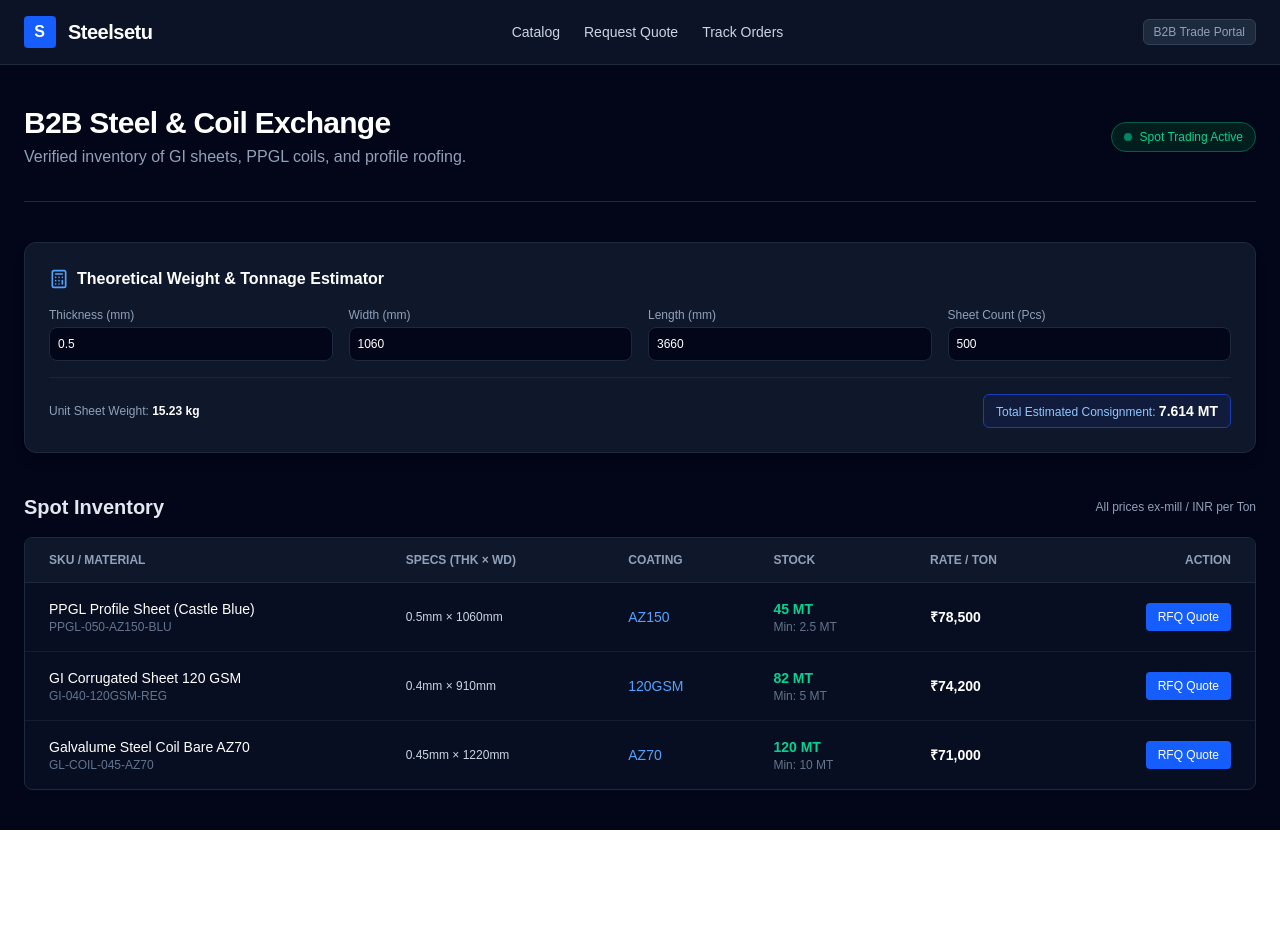
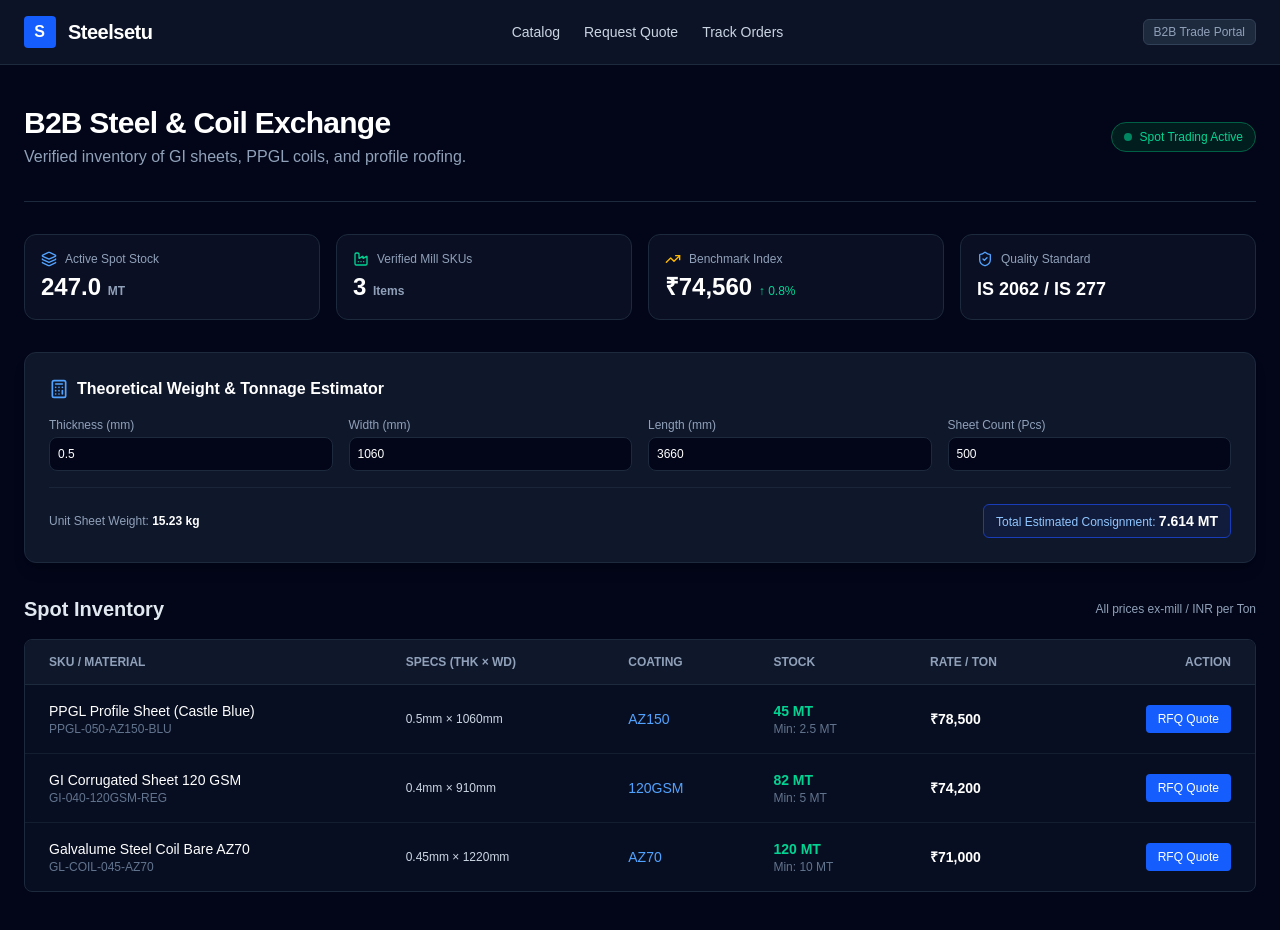
Before and after one commit to mohitsiddhi-art/steelsetu-platform, a Next.js app: page / in a window 1280 px wide. Before the commit the page ends 830 px from the top, so only its background shows below. Built offline with nearby package versions, Linux system fonts and the light colour scheme.

Commit message:
feat(trade): wire live API-driven RFQ submission and add platform trading stats bar

```diff
--- a/src/app/page.tsx
+++ b/src/app/page.tsx
@@ -1,16 +1,18 @@
 import Navbar from '@/components/layout/Navbar';
 import InventoryTable from '@/components/common/InventoryTable';
 import WeightCalculator from '@/components/common/WeightCalculator';
+import TradingStats from '@/components/common/TradingStats';
 import { getFeaturedProducts } from '@/services/catalogService';
 
 export default async function HomePage() {
   const products = await getFeaturedProducts();
+  const totalStockTons = products.reduce((acc, curr) => acc + curr.inventoryTons, 0);
 
   return (
     <div className="min-h-screen bg-slate-950 text-slate-100 flex flex-col">
       <Navbar />
 
-      <main className="flex-1 max-w-7xl w-full mx-auto px-6 py-10 space-y-10">
+      <main className="flex-1 max-w-7xl w-full mx-auto px-6 py-10 space-y-8">
         <div className="border-b border-slate-800 pb-8">
           <div className="flex flex-col md:flex-row md:items-center justify-between gap-4">
             <div>
@@ -30,6 +32,8 @@
           </div>
         </div>
 
+        <TradingStats totalTons={totalStockTons} productCount={products.length} />
+
         <WeightCalculator />
 
         <section id="catalog" className="space-y-4">
--- a/src/components/common/RfqModal.tsx
+++ b/src/components/common/RfqModal.tsx
@@ -2,7 +2,7 @@
 
 import { useState } from 'react';
 import { SteelProduct } from '@/types/steel';
-import { X, Send, CheckCircle2 } from 'lucide-react';
+import { X, Send, CheckCircle2, Loader2, AlertCircle } from 'lucide-react';
 
 interface RfqModalProps {
   product: SteelProduct | null;
@@ -15,15 +15,49 @@
   const [gstNumber, setGstNumber] = useState('');
   const [tons, setTons] = useState<number>(product?.minimumOrderTons || 5);
   const [pincode, setPincode] = useState('');
-  const [submitted, setSubmitted] = useState(false);
+  const [loading, setLoading] = useState(false);
+  const [errorMsg, setErrorMsg] = useState<string | null>(null);
+  const [referenceId, setReferenceId] = useState<string | null>(null);
 
   if (!product) return null;
 
   const estimatedValue = (tons || 0) * product.pricePerTonInr;
 
-  const handleSubmit = (e: React.FormEvent) => {
+  const handleSubmit = async (e: React.FormEvent) => {
     e.preventDefault();
-    setSubmitted(true);
+    setLoading(true);
+    setErrorMsg(null);
+
+    try {
+      const res = await fetch('/api/rfq', {
+        method: 'POST',
+        headers: { 'Content-Type': 'application/json' },
+        body: JSON.stringify({
+          buyerName,
+          companyName,
+          gstNumber,
+          tons,
+          productId: product.id,
+          pincode,
+        }),
+      });
+
+      const data = await res.json();
+
+      if (!res.ok) {
+        throw new Error(data.error || 'Failed to submit RFQ inquiry');
+      }
+
+      setReferenceId(data.data.referenceId);
+    } catch (err: unknown) {
+      if (err instanceof Error) {
+        setErrorMsg(err.message);
+      } else {
+        setErrorMsg('An unexpected error occurred');
+      }
+    } finally {
+      setLoading(false);
+    }
   };
 
   return (
@@ -36,19 +70,22 @@
           <X className="w-5 h-5" />
         </button>
 
-        {submitted ? (
+        {referenceId ? (
           <div className="text-center py-8 space-y-4">
             <CheckCircle2 className="w-12 h-12 text-emerald-400 mx-auto" />
-            <h3 className="text-xl font-bold text-white">Inquiry Dispatched</h3>
+            <h3 className="text-xl font-bold text-white">Inquiry Logged</h3>
+            <p className="text-xs font-mono text-emerald-400 uppercase tracking-widest">
+              Reference: {referenceId}
+            </p>
             <p className="text-sm text-slate-300">
               Your inquiry for <span className="font-semibold text-white">{tons} MT</span> of{' '}
-              <span className="text-blue-400">{product.name}</span> has been logged. Our trading desk will verify mill allocation and contact you within 2 hours.
+              <span className="text-blue-400">{product.name}</span> has been dispatched to our allocation desk.
             </p>
             <button
               onClick={onClose}
               className="mt-4 px-4 py-2 bg-slate-800 hover:bg-slate-700 text-white rounded-lg text-sm transition-colors"
             >
-              Close
+              Done
             </button>
           </div>
         ) : (
@@ -60,6 +97,13 @@
               <h3 className="text-lg font-bold text-white mt-1">{product.name}</h3>
               <p className="text-xs text-slate-400 font-mono">SKU: {product.sku}</p>
             </div>
+
+            {errorMsg && (
+              <div className="p-3 bg-red-950/60 border border-red-800 text-red-300 rounded-lg text-xs flex items-center gap-2">
+                <AlertCircle className="w-4 h-4 text-red-400 shrink-0" />
+                <span>{errorMsg}</span>
+              </div>
+            )}
 
             <div className="grid grid-cols-2 gap-3 pt-2">
               <div>
@@ -88,10 +132,11 @@
 
             <div className="grid grid-cols-2 gap-3">
               <div>
-                <label className="block text-xs text-slate-400 mb-1">GSTIN Number</label>
+                <label className="block text-xs text-slate-400 mb-1">GSTIN Number (15 Digits)</label>
                 <input
                   required
                   type="text"
+                  maxLength={15}
                   placeholder="22AAAAA0000A1Z5"
                   value={gstNumber}
                   onChange={(e) => setGstNumber(e.target.value.toUpperCase())}
@@ -138,10 +183,20 @@
 
             <button
               type="submit"
-              className="w-full py-2.5 px-4 bg-blue-600 hover:bg-blue-500 text-white rounded-lg text-sm font-semibold flex items-center justify-center gap-2 transition-colors shadow-lg shadow-blue-900/30"
+              disabled={loading}
+              className="w-full py-2.5 px-4 bg-blue-600 hover:bg-blue-500 disabled:bg-blue-900/50 text-white rounded-lg text-sm font-semibold flex items-center justify-center gap-2 transition-colors shadow-lg shadow-blue-900/30"
             >
-              <Send className="w-4 h-4" />
-              Submit RFQ for Mill Allocation
+              {loading ? (
+                <>
+                  <Loader2 className="w-4 h-4 animate-spin" />
+                  Routing to Trade Desk...
+                </>
+              ) : (
+                <>
+                  <Send className="w-4 h-4" />
+                  Submit RFQ for Mill Allocation
+                </>
+              )}
             </button>
           </form>
         )}
--- /dev/null
+++ b/src/components/common/TradingStats.tsx
@@ -0,0 +1,52 @@
+import { TrendingUp, ShieldCheck, Factory, Layers } from 'lucide-react';
+
+interface TradingStatsProps {
+  totalTons: number;
+  productCount: number;
+}
+
+export default function TradingStats({ totalTons, productCount }: TradingStatsProps) {
+  return (
+    <div className="grid grid-cols-2 md:grid-cols-4 gap-4">
+      <div className="bg-slate-900/60 border border-slate-800 rounded-xl p-4">
+        <div className="flex items-center gap-2 text-slate-400 text-xs font-medium mb-1">
+          <Layers className="w-4 h-4 text-blue-400" />
+          <span>Active Spot Stock</span>
+        </div>
+        <div className="text-2xl font-bold font-mono text-white">
+          {totalTons.toFixed(1)} <span className="text-xs text-slate-400 font-sans">MT</span>
+        </div>
+      </div>
+
+      <div className="bg-slate-900/60 border border-slate-800 rounded-xl p-4">
+        <div className="flex items-center gap-2 text-slate-400 text-xs font-medium mb-1">
+          <Factory className="w-4 h-4 text-emerald-400" />
+          <span>Verified Mill SKUs</span>
+        </div>
+        <div className="text-2xl font-bold font-mono text-white">
+          {productCount} <span className="text-xs text-slate-400 font-sans">Items</span>
+        </div>
+      </div>
+
+      <div className="bg-slate-900/60 border border-slate-800 rounded-xl p-4">
+        <div className="flex items-center gap-2 text-slate-400 text-xs font-medium mb-1">
+          <TrendingUp className="w-4 h-4 text-amber-400" />
+          <span>Benchmark Index</span>
+        </div>
+        <div className="text-2xl font-bold font-mono text-white">
+          ₹74,560 <span className="text-xs text-emerald-400 font-sans font-medium">↑ 0.8%</span>
+        </div>
+      </div>
+
+      <div className="bg-slate-900/60 border border-slate-800 rounded-xl p-4">
+        <div className="flex items-center gap-2 text-slate-400 text-xs font-medium mb-1">
+          <ShieldCheck className="w-4 h-4 text-blue-400" />
+          <span>Quality Standard</span>
+        </div>
+        <div className="text-lg font-bold text-white pt-1">
+          IS 2062 / IS 277
+        </div>
+      </div>
+    </div>
+  );
+}
```
